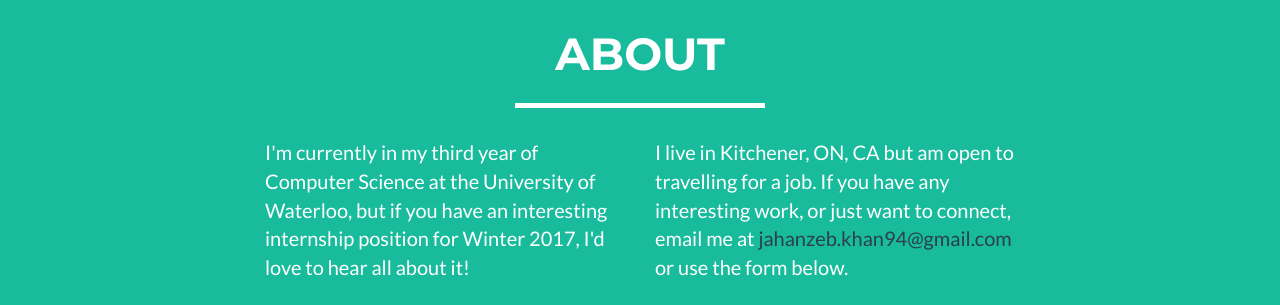
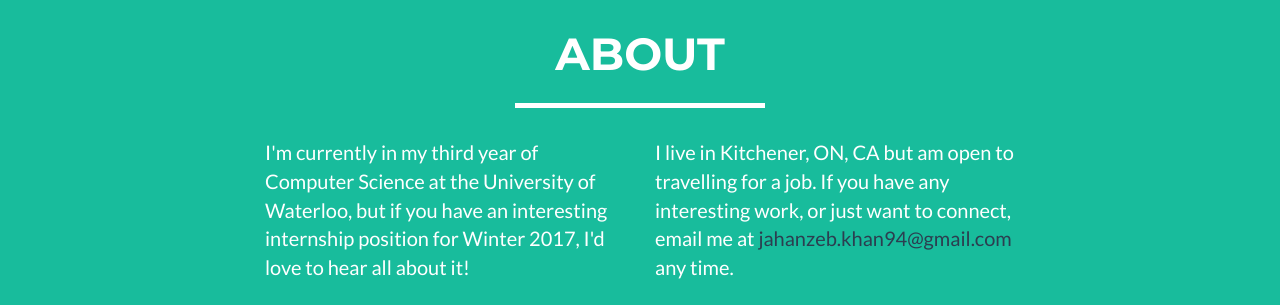
Before and after one commit to jahanzebk/jahanzebk.github.io, a plain HTML site: page index.html in a window 1280 px wide. Shown: the part 1659-1964 px from the top of the page. Drawn offline with nearby package versions, Linux system fonts and the light colour scheme.

```diff
--- a/index.html
+++ b/index.html
@@ -185,7 +185,7 @@
                     <p>I'm currently in my third year of Computer Science at the University of Waterloo, but if you have an interesting internship position for Winter 2017, I'd love to hear all about it!</p>
                 </div>
                 <div class="col-lg-4">
-                    <p>I live in Kitchener, ON, CA but am open to travelling for a job. If you have any interesting work, or just want to connect,  email me at <a href="mailto:jahanzeb.khan94@gmail.com">jahanzeb.khan94@gmail.com</a> or use the form below.</p>
+                    <p>I live in Kitchener, ON, CA but am open to travelling for a job. If you have any interesting work, or just want to connect,  email me at <a href="mailto:jahanzeb.khan94@gmail.com">jahanzeb.khan94@gmail.com</a> any time.</p>
                 </div>
                 <div class="col-lg-8 col-lg-offset-2 text-center">
                     <a href="JahanzebKhanResume.pdf" class="btn btn-lg btn-outline">
```
Also changed, not shown: 1 other file.
